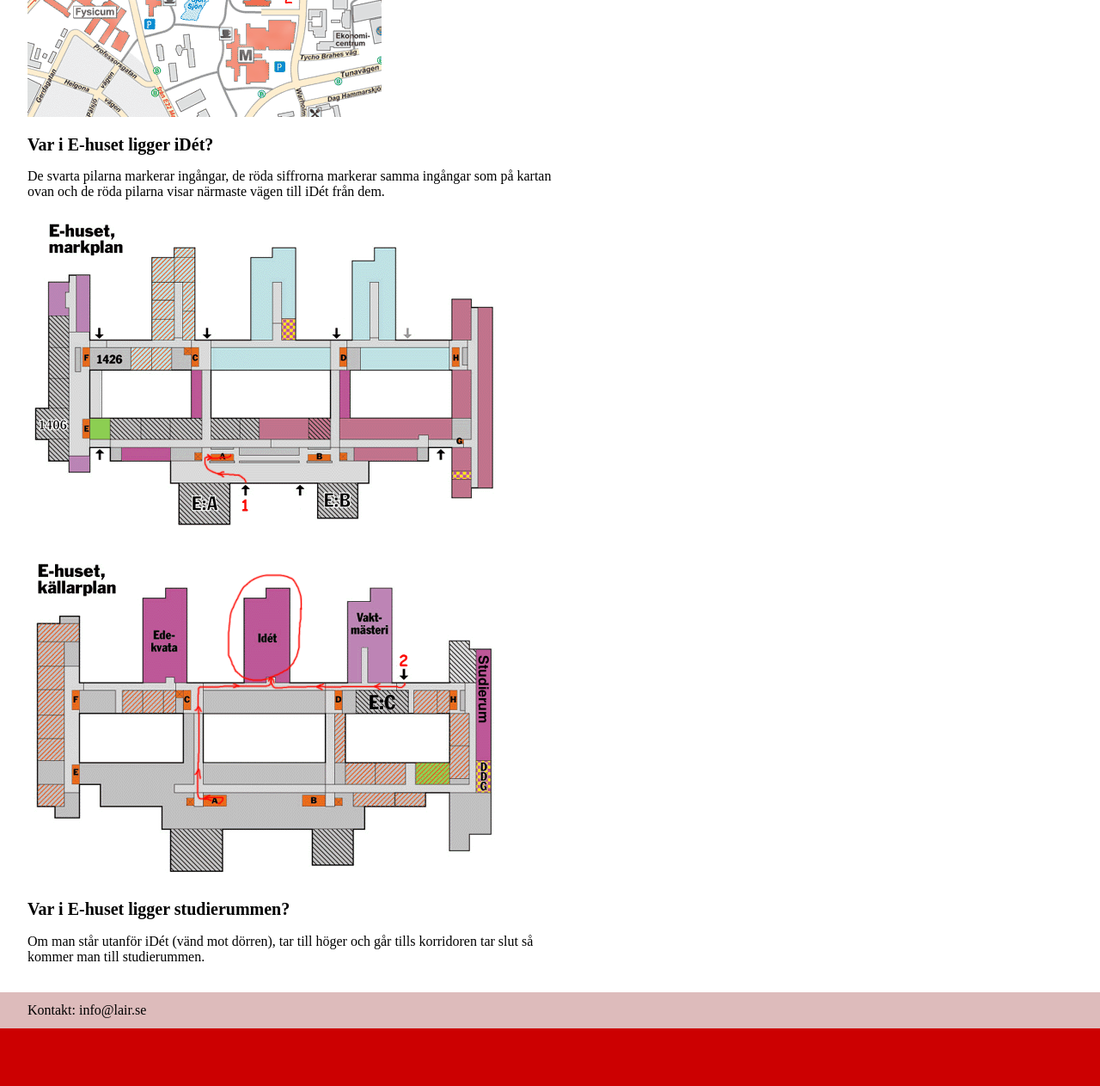
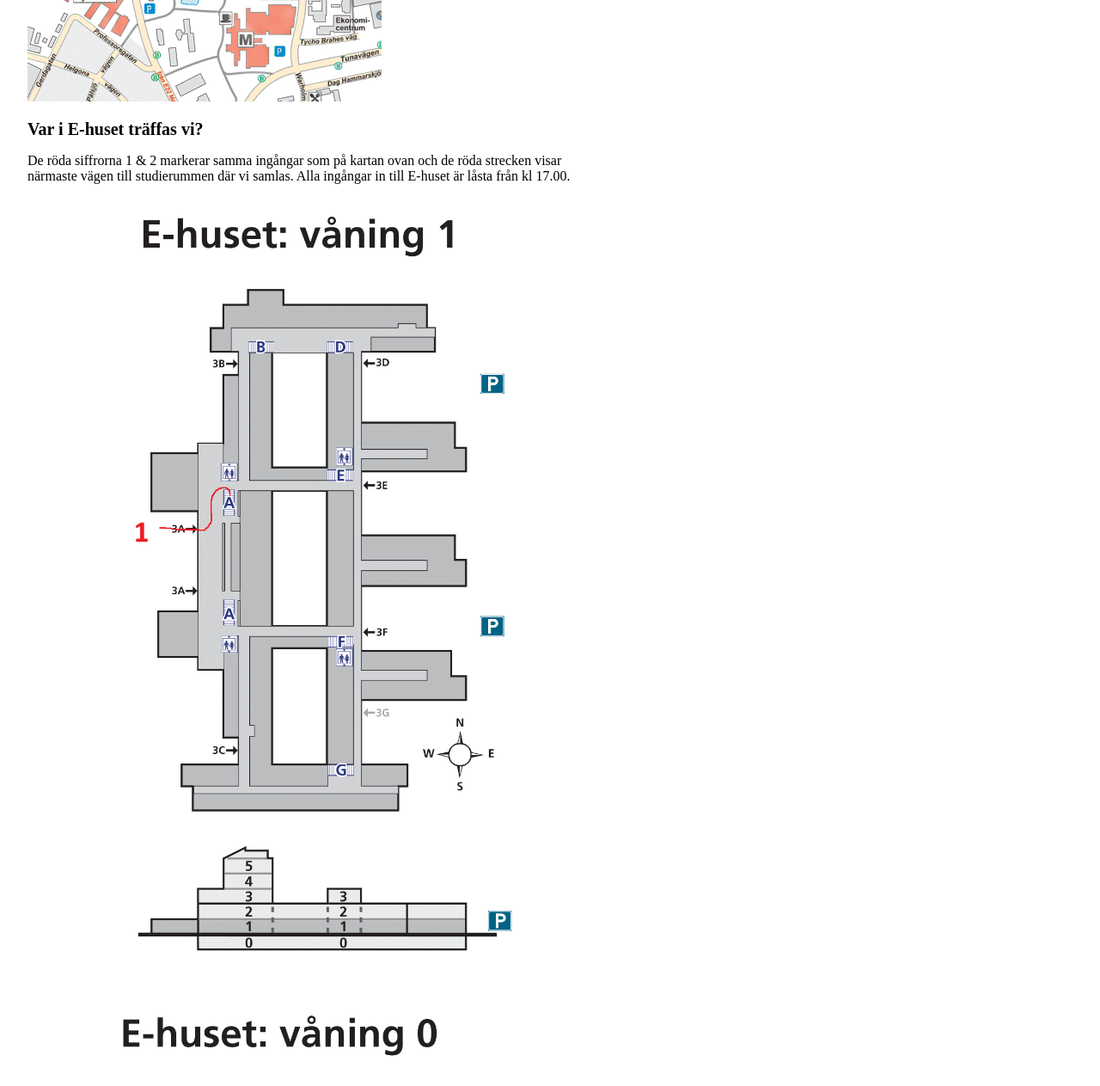
Before and after one commit to samaltrell/samaltrell.github.io, a plain HTML site: page map.html in a window 1280 px wide. Shown: the part 680-1943 px from the top of the page at 86% size. Before the commit the page ends 1876 px from the top, so only its background shows below. Drawn offline with Linux system fonts and the light colour scheme.

Commit message:
Updated all information and maps for the swedish page.

```diff
--- a/map.html
+++ b/map.html
@@ -28,33 +28,24 @@ Var ligger E-huset?
 
 <p>
 E-huset är (underligt nog) markerat med ett E på kartan.
-Den röda 1:an markerar huvudingången, och 2:an markerar den ingång som är närmast iDét.
-Notera att dörrarna till E-huset låses ca 18:00, så det kan vara en bra idé att komma strax före.
+Den röda 1:an markerar huvudingången, och 2:an markerar den ingång som är närmast studierummen som vi träffas vid.
 
 <p>
 <img src="img/karta1.gif">
 
 <h2>
-Var i E-huset ligger iDét?
+Var i E-huset träffas vi?
 </h2>
 
 <p>
-De svarta pilarna markerar ingångar, de röda siffrorna markerar samma ingångar
-som på kartan ovan och de röda pilarna visar närmaste vägen till iDét från dem.
+De röda siffrorna 1 & 2 markerar samma ingångar som på kartan ovan och de röda strecken visar närmaste vägen till studierummen där
+vi samlas. Alla ingångar in till E-huset är låsta från kl 17.00.
 
 <p>
-<img src="img/karta2.gif">
+<img src="img/E-1-1.png">
 
 <p>
-<img src="img/karta3b.png">
-
-<h2>
-Var i E-huset ligger studierummen?
-</h2>
-
-<p>
-Om man står utanför iDét (vänd mot dörren), tar till höger och går
-tills korridoren tar slut så kommer man till studierummen.
+<img src="img/E-0-1.png">
 
 </article>
 <footer>
```
Also changed, not shown: index.html (+6 -7 lines), img/E-0-1.png (added), img/E-1-1.png (added).
